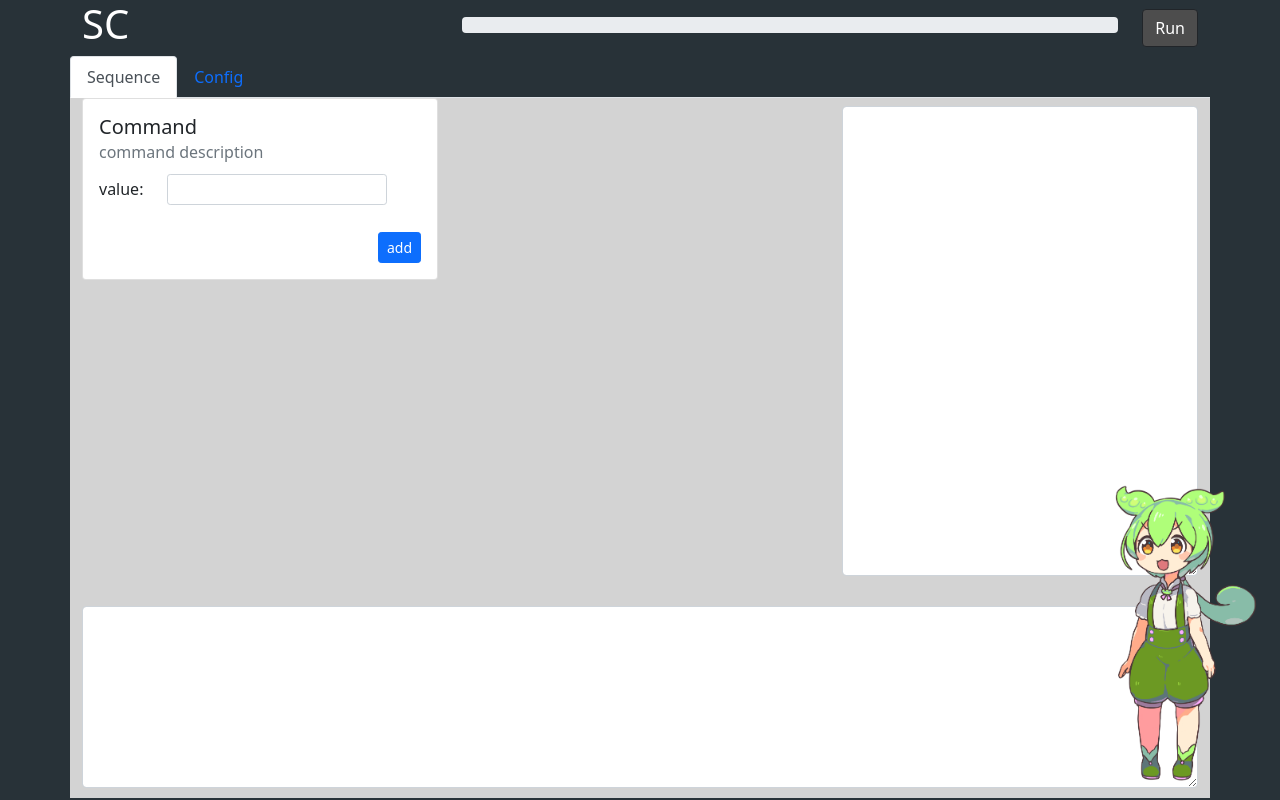
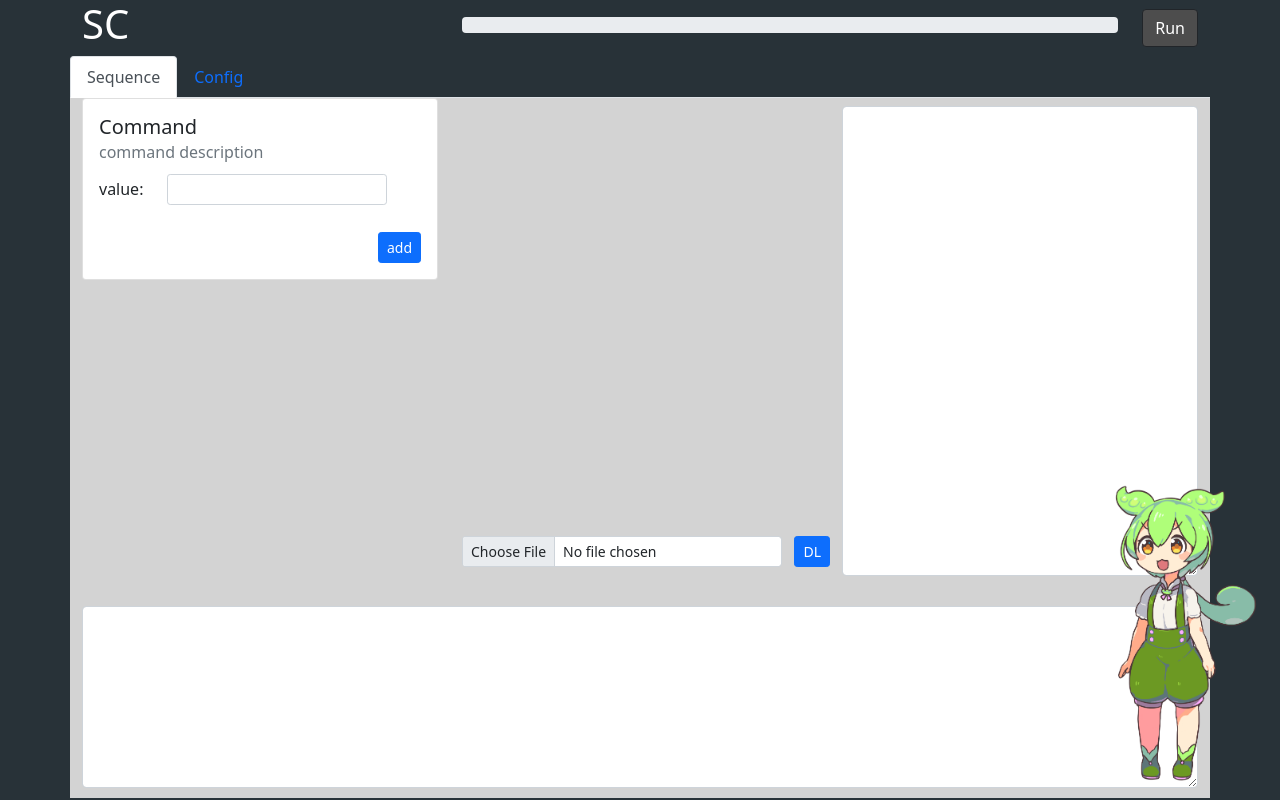
Before and after one commit to kyuvie/SerialWriter, a Next.js app: page / in a window 1280 px wide. Built offline with nearby package versions, Linux system fonts and the light colour scheme.

Commit message:
add file chooser and download button

```diff
--- a/pages/index.js
+++ b/pages/index.js
@@ -8,7 +8,9 @@ import NotificationTextArea from '../components/NotificationTextarea'
 import CommunicationTextarea from '../components/CommunicationTextArea'
 import Tabs from 'react-bootstrap/Tabs'
 import Tab from 'react-bootstrap/Tab'
+import Form from 'react-bootstrap/Form'
 import ConfigPage from '../components/ConfigPage'
+import Button from 'react-bootstrap/Button'
 
 const sleep = (ms) => new Promise(resolve => {
   setTimeout(() => {
@@ -205,9 +207,17 @@ class Home extends React.Component {
                         data-bs-offset="0"
                         className="overflow-scroll"
                         tabIndex="0"
-                        style={{ height: "500px" }}
+                        style={{ height: "430px" }}
                       >
                         {middleCards}
+                      </div>
+                      <div className="row mt-2">
+                        <div className="col">
+                          <Form.Control type="file" size="sm" />
+                        </div>
+                        <div className="col-auto px-0">
+                          <Button size="sm">DL</Button>
+                        </div>
                       </div>
                     </div>
                     <div className="col-4" style={{ height: "500px", backgroundColor: "#d3d3d3" }}>
```
